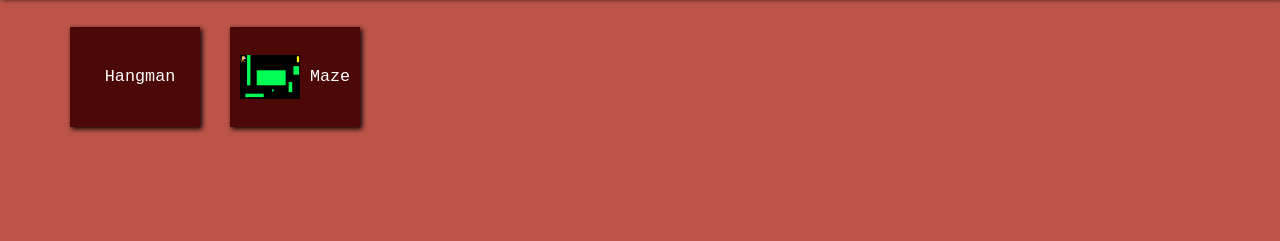
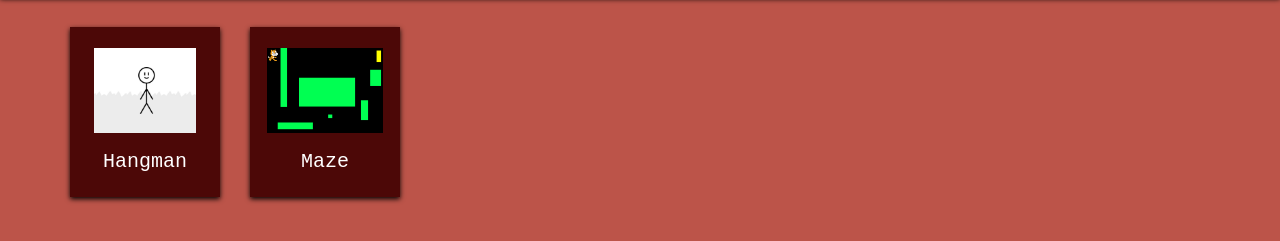
Before and after one commit to nrs32/GWC, a plain HTML site: page index.html in a window 1280 px wide. Shown: the part 103-344 px from the top of the page. Drawn offline with nearby package versions, Linux system fonts and the light colour scheme.

Commit message:
changed design of buttons and added hangman thumbnail

```diff
--- a/gameList.js
+++ b/gameList.js
@@ -2,7 +2,7 @@ var gameList = [
     {
         title: "Hangman",
         link: "https://studio.code.org/projects/applab/L81SqYiyb5Xk5wdhBUxGJoQIpDv-9B-8vr__3ttv3po",
-        thumbnail: ""
+        thumbnail: "./Thumbnails/hangman.jpg"
     },
     {
         title: "Maze",
--- a/main.js
+++ b/main.js
@@ -5,7 +5,7 @@ function gameGenerator() {
         gameTileArea.innerHTML +=
             `<form class="form" action="${game.link}" method="get" target="_blank">
                 <button class="game" type="submit">
-                <img src="${game.thumbnail}" style="width: 60px;"/>
+                <img src="${game.thumbnail}"style="height: 100px;padding-bottom: 15px;"/>
                 ${game.title}
                 </button>
             </form>`
--- a/mainStyles.css
+++ b/mainStyles.css
@@ -14,7 +14,7 @@
     background: rgb(76, 8, 7);
     color: white;
     border: none;
-    box-shadow: 2px 2px 5px black;
+    box-shadow: 0px 2px 5px black;
     font-family: monospace;
     font-size: xx-large;
     text-align: center;
@@ -23,20 +23,21 @@
 }
 
 .game {
-    width: 130px;
-    height: 100px;
+    width: 150px;
+    height: 170px;
     background: rgb(76, 8, 7);
     color: white;
     border: none;
-    box-shadow: 2px 2px 5px black;
+    box-shadow: 0px 2px 5px black;
     font-family: monospace;
-    font-size: larger;
+    font-size: x-large;
     text-align: center;
+    padding: 10px;
     /* padding-top: 40px; */
 }
 
 .form {
-    margin-right: 30px;
+    margin-right:30px;
     display: inline-block;
     margin-bottom: 30px;
 }
```
Also changed, not shown: Thumbnails/hangman.jpg (added).
